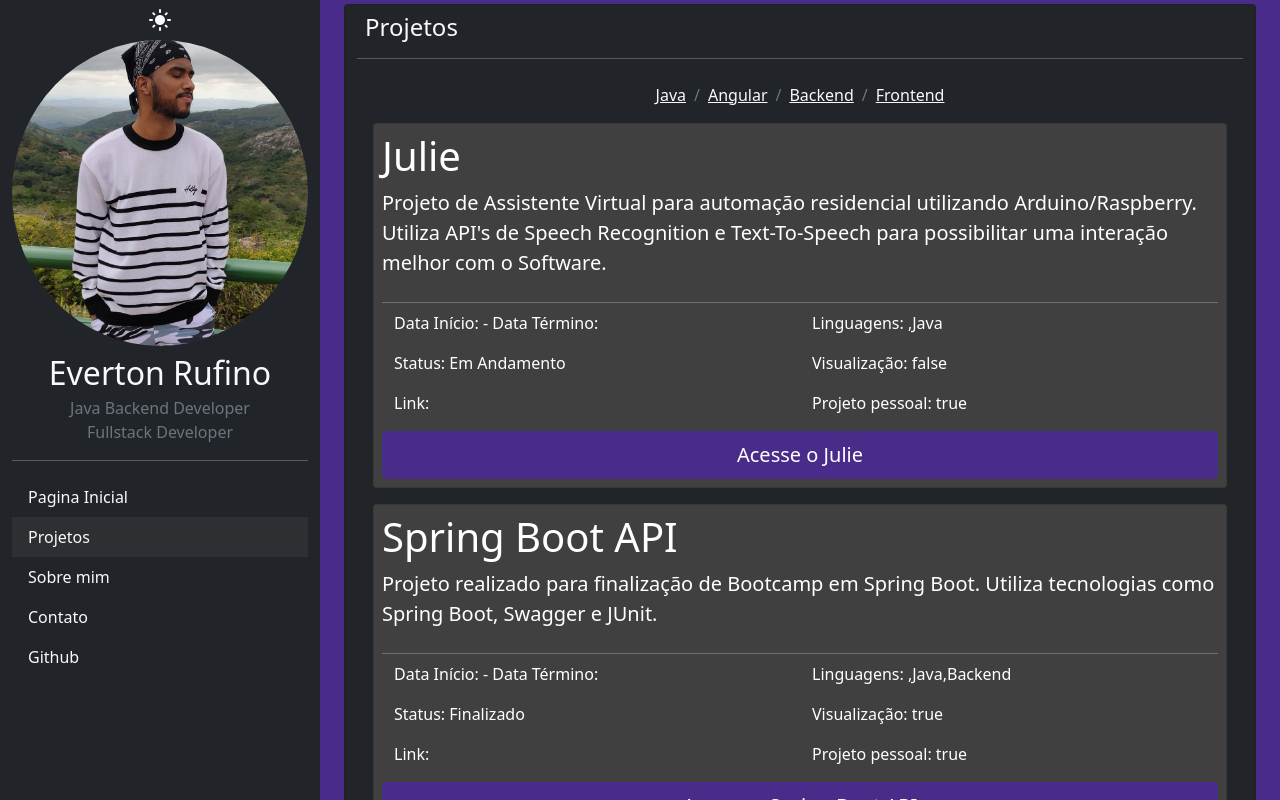
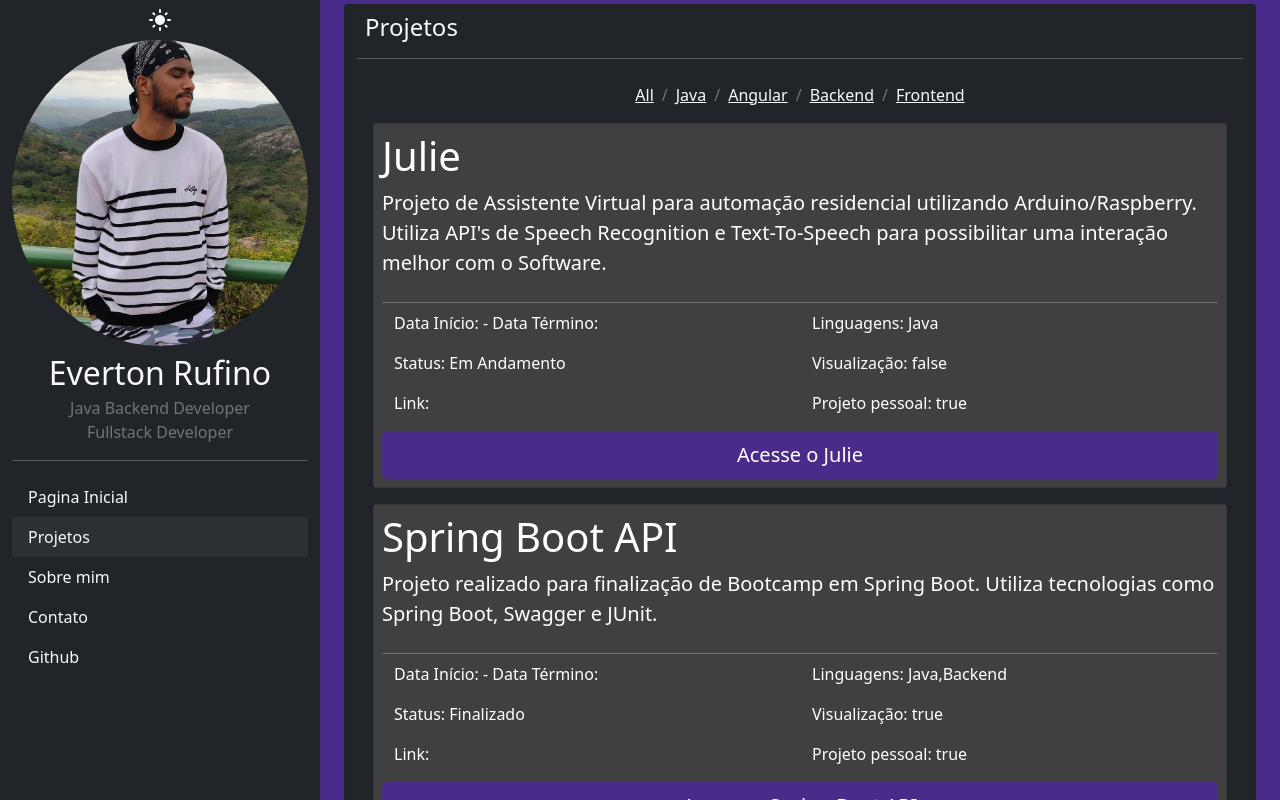
Before and after one commit to HeyIAmEj/evertonrufino, an Angular app: page /projetos in a window 1280 px wide. Both pictures are taken after a click on the link "Java". Built offline with nearby package versions, Linux system fonts and the light colour scheme.

Commit message:
Refatoração All Projects Filter

```diff
--- a/src/app/components/projetos/projetos.component.html
+++ b/src/app/components/projetos/projetos.component.html
@@ -10,6 +10,7 @@
 
       <nav aria-label="breadcrumb">
         <ol class="breadcrumb  justify-content-center">
+          <a (click)="trocarFiltro('All')" class="breadcrumb-item linkpointer {{texttheme}}">All</a>
           <a (click)="trocarFiltro('Java')" class="breadcrumb-item linkpointer {{texttheme}}">Java</a>
           <a (click)="trocarFiltro('Angular')" class="breadcrumb-item linkpointer {{texttheme}}">Angular</a>
           <a (click)="trocarFiltro('Backend')" class="breadcrumb-item linkpointer {{texttheme}}">Backend</a>
@@ -18,8 +19,34 @@
       </nav>
 
       <div *ngFor="let projeto of projetos">
-        <div *ngIf="getProjetosFiltro(projeto)">
+        <div *ngIf="withoutFiltro == false">
+          <div *ngIf="getProjetosFiltro(projeto)">
+            <div class="card p-2 m-0 mb-3 bg-theme-half text-white">
+              <h1 class="card-title ">{{projeto.nome}}</h1>
+              <p class="lead">{{projeto.descricao}}</p>
+              <hr class="my-2">
+              <div class="row card-body p-0 m-0 col-12 ">
+                <div class="col-6 ">
+                  <p>Data Início: {{projeto.data_inicio}}  - Data Término: {{projeto.data_termino}}</p>
+                  <p>Status: {{projeto.estado}}</p>
+                  <p>Link: </p>
+                </div>
+                <div class="col-6 ">
+                  <p>Linguagens: {{projeto.linguagem}}</p>
+                  <p>Visualização: {{projeto.isPublico}}</p>
+                  <p>Projeto pessoal: {{projeto.isPessoal}}</p>
+                </div>
+                <div class="row p-0 m-0 col-12  ">
+                  <a class="btn btn-primary btn-lg" href="{{projeto.link}}" role="button">Acesse
+                    o {{projeto.nome}}</a>
+                </div>
+              </div>
+            </div>
+          </div>
+        </div>
 
+        <!--ELSE BLOCK-->
+        <div *ngIf="withoutFiltro == true">
           <div class="card p-2 m-0 mb-3 bg-theme-half text-white">
             <h1 class="card-title ">{{projeto.nome}}</h1>
             <p class="lead">{{projeto.descricao}}</p>
@@ -44,7 +71,6 @@
         </div>
       </div>
 
-
     </div>
   </div>
   <div class="py-1"></div>
--- a/src/app/components/projetos/projetos.component.ts
+++ b/src/app/components/projetos/projetos.component.ts
@@ -13,6 +13,7 @@ export class ProjetosComponent implements OnInit, DoCheck {
   ptheme: number = 0;
   customthemeservice: CustomthemeService;
   filtroAtivo: string = "";
+  withoutFiltro:boolean = true;
   projetos: Imodels[] = [];
 
   constructor(customthemeservice: CustomthemeService) {
@@ -24,9 +25,33 @@ export class ProjetosComponent implements OnInit, DoCheck {
   ngOnInit(): void {
     this.setTheme();
     this.projetos = [
-      {id:1, nome:"Julie", descricao:"Projeto de Assistente Virtual para automação residencial utilizando Arduino/Raspberry. Utiliza API's de Speech Recognition e Text-To-Speech para possibilitar uma interação melhor com o Software.",  estado:"Em Andamento", isPublico:false, isPessoal:true, linguagem : ["", "Java"]},
-      {id:2, nome:"My Introduction", descricao:"Portifólio de apresentação pessoal e profissional utilizando conceitos bases de Angular. Também utilizo o framework Bootstrap.",  estado:"Em andamento", isPublico:true, isPessoal:true, linguagem : ["", "Angular"]},
-      {id:3, nome:"Spring Boot API", descricao:"Projeto realizado para finalização de Bootcamp em Spring Boot. Utiliza tecnologias como Spring Boot, Swagger e JUnit.",  estado:"Finalizado", isPublico:true, isPessoal:true, linguagem : ["", "Java", "Backend"]},
+      {
+        id: 1,
+        nome: "Julie",
+        descricao: "Projeto de Assistente Virtual para automação residencial utilizando Arduino/Raspberry. Utiliza API's de Speech Recognition e Text-To-Speech para possibilitar uma interação melhor com o Software.",
+        estado: "Em Andamento",
+        isPublico: false,
+        isPessoal: true,
+        linguagem: ["Java"]
+      },
+      {
+        id: 2,
+        nome: "My Introduction",
+        descricao: "Portifólio de apresentação pessoal e profissional utilizando conceitos bases de Angular. Também utilizo o framework Bootstrap.",
+        estado: "Em andamento",
+        isPublico: true,
+        isPessoal: true,
+        linguagem: ["Angular"]
+      },
+      {
+        id: 3,
+        nome: "Spring Boot API",
+        descricao: "Projeto realizado para finalização de Bootcamp em Spring Boot. Utiliza tecnologias como Spring Boot, Swagger e JUnit.",
+        estado: "Finalizado",
+        isPublico: true,
+        isPessoal: true,
+        linguagem: ["Java", "Backend"]
+      },
     ];
   }
 
@@ -41,7 +66,12 @@ export class ProjetosComponent implements OnInit, DoCheck {
   }
 
   trocarFiltro(nome: string) {
-    this.filtroAtivo = nome;
+    if (nome == "All") {
+      this.withoutFiltro = true;
+    } else {
+      this.withoutFiltro = false;
+      this.filtroAtivo = nome;
+    }
   }
 
   getProjetosFiltro(projeto: Imodels) {
```
